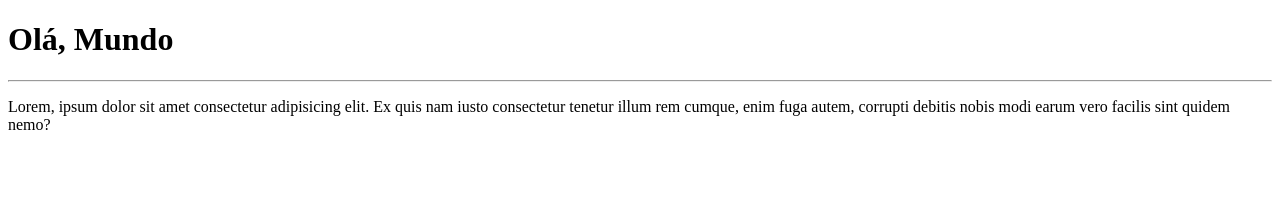
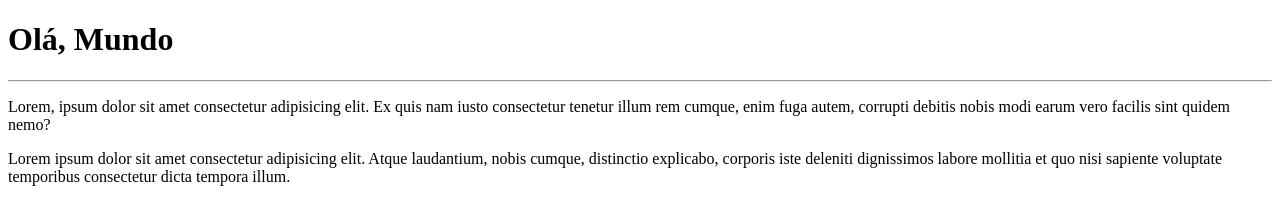
Before and after one commit to GIF-sT/Ola-Mundo, a plain HTML site: page site-exemplo/index.html in a window 1280 px wide. Drawn offline with Linux system fonts and the light colour scheme.

Commit message:
Adcionei um paragáfo

```diff
--- a/site-exemplo/index.html
+++ b/site-exemplo/index.html
@@ -9,5 +9,6 @@
     <h1>Olá, Mundo</h1>
     <hr>
     <p>Lorem, ipsum dolor sit amet consectetur adipisicing elit. Ex quis nam iusto consectetur tenetur illum rem cumque, enim fuga autem, corrupti debitis nobis modi earum vero facilis sint quidem nemo?</p>
+    <p>Lorem ipsum dolor sit amet consectetur adipisicing elit. Atque laudantium, nobis cumque, distinctio explicabo, corporis iste deleniti dignissimos labore mollitia et quo nisi sapiente voluptate temporibus consectetur dicta tempora illum.</p>
 </body>
 </html>
```
